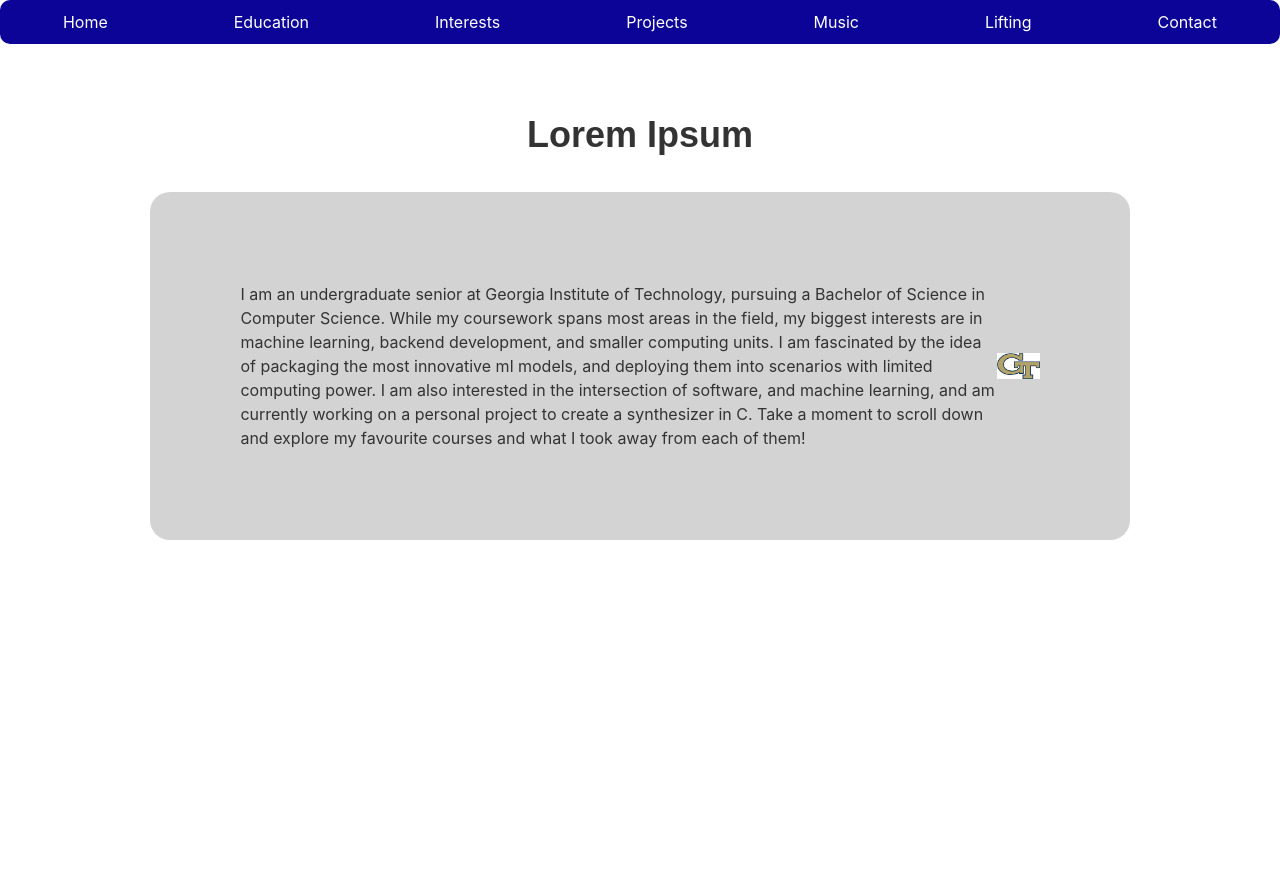
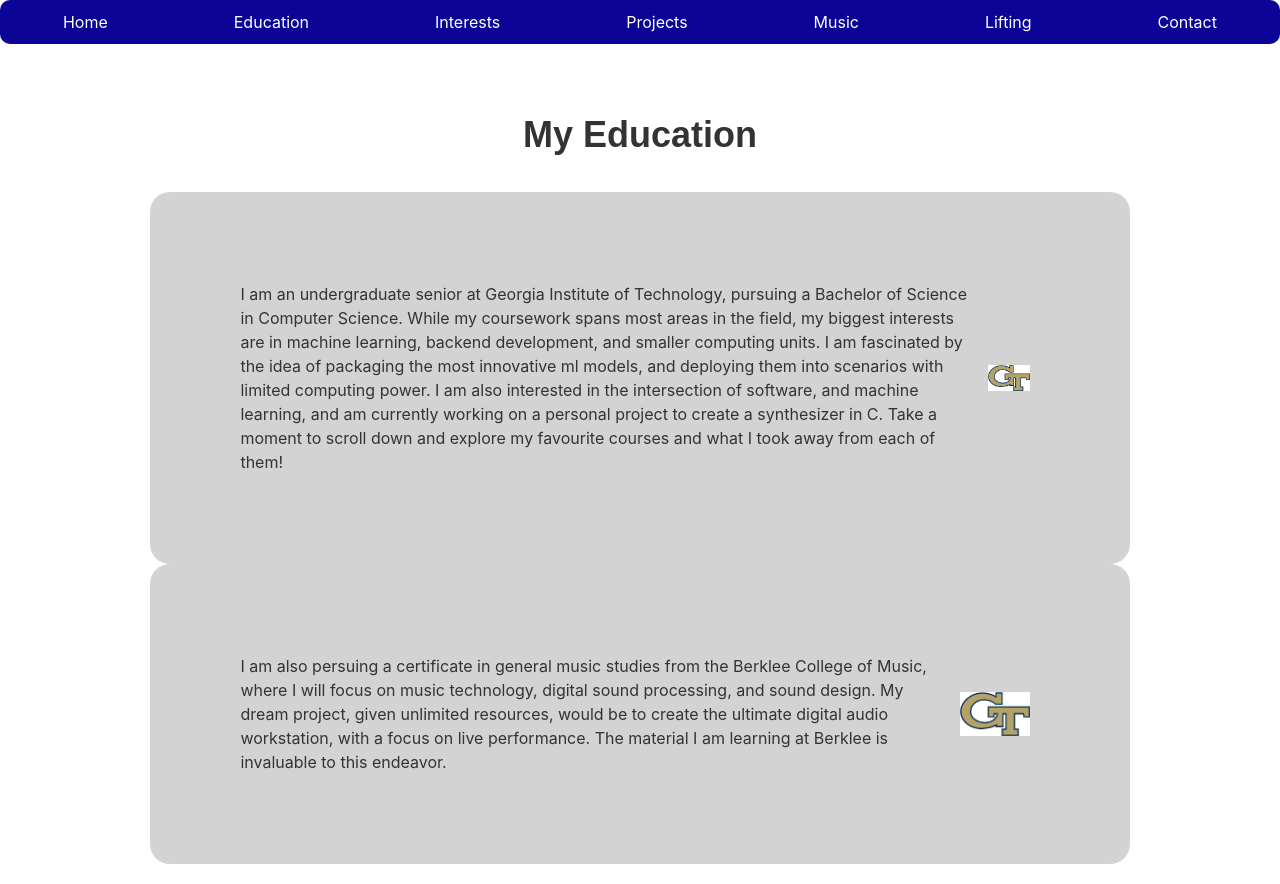
Before and after one commit to kjagannath3/personal_website, a Svelte app in the folder svelte-app/: page /education in a window 1280 px wide. Before the commit the page ends 800 px from the top, so only its background shows below. Built offline with nearby package versions, Linux system fonts and the light colour scheme.

Commit message:
Added some content forgot to branch

```diff
--- a/svelte-app/public/global.css
+++ b/svelte-app/public/global.css
@@ -184,3 +184,7 @@
 	align-self: center;
 
 }
+
+.image-container {
+	padding: 10px;
+}
--- a/svelte-app/src/Education.svelte
+++ b/svelte-app/src/Education.svelte
@@ -3,7 +3,7 @@
 </script>
 
 <Navbar />
-<p class="big-title">Lorem Ipsum</p>
+<p class="big-title">My Education</p>
 
 <div class="content">
     <div class ="text-picture-container">
@@ -20,8 +20,21 @@
             <div class="image-container">
 
 				<img class ="gt-logo" src="gtlogo.png" alt="headshot" height="178px" width="283px">
-                <!-- <img source="gtlogo.png" alt="Georgia Tech Logo" height="100" width="100">	 -->
             </div>
     </div>
 
+
+    <div class ="text-picture-container">
+        <div class="text-container">
+            <p>
+                I am also persuing a certificate in general music studies from the Berklee College of Music, where I will focus on music technology, digital sound processing,
+                and sound design. My dream project, given unlimited resources, would be to create the ultimate digital audio workstation, with a focus on live performance. The material
+                I am learning at Berklee is invaluable to this endeavor.
+            </p>
+        </div>
+            <div class="image-container">
+
+				<img class ="gt-logo" src="gtlogo.png" alt="headshot" height="178px" width="283px">
+            </div>
+    </div>
 </div>
--- a/svelte-app/src/Home.svelte
+++ b/svelte-app/src/Home.svelte
@@ -14,13 +14,10 @@
 			<div class="text-container">
 			<h2 class="content-title">Lorem Ipsum</h2>
 				<p>
-					Lorem ipsum dolor sit amet, consectetur adipiscing elit. Nullam non urna at libero sodales blandit.
-					Suspendisse sed mi eu sem blandit tristique. Sed eleifend nisl non lacus vulputate, eget posuere massa
-					hendrerit. Proin auctor, elit eget consectetur tristique, dolor risus malesuada nisi, ac interdum quam
-					libero a felis. Sed a tincidunt arcu. Nullam tincidunt semper orci, at lobortis dui congue nec. Curabitur
-					tincidunt, nisi nec rhoncus feugiat, erat lorem iaculis metus, id venenatis nunc lectus sed nisl. Quisque
-					ut euismod nulla. Sed vel lectus ipsum. Vivamus at nunc nec nisi eleifend congue. Vivamus convallis sapien
-					ut dapibus tincidunt. Vivamus sit amet ipsum eget justo facilisis venenatis. Nulla facilisi.
+					Hey everyone! My name is Keshav Jagannath, and I am an aspiring software engineer and musician.
+					I began my coding journey almost four years ago, and have been obsessed ever since. I love exploring new ways
+					technology can make our world a little bit smaller. Check out the following pages to learn more about me!j
+
 				</p>
 			</div>
 			<div class="image-container">
```
